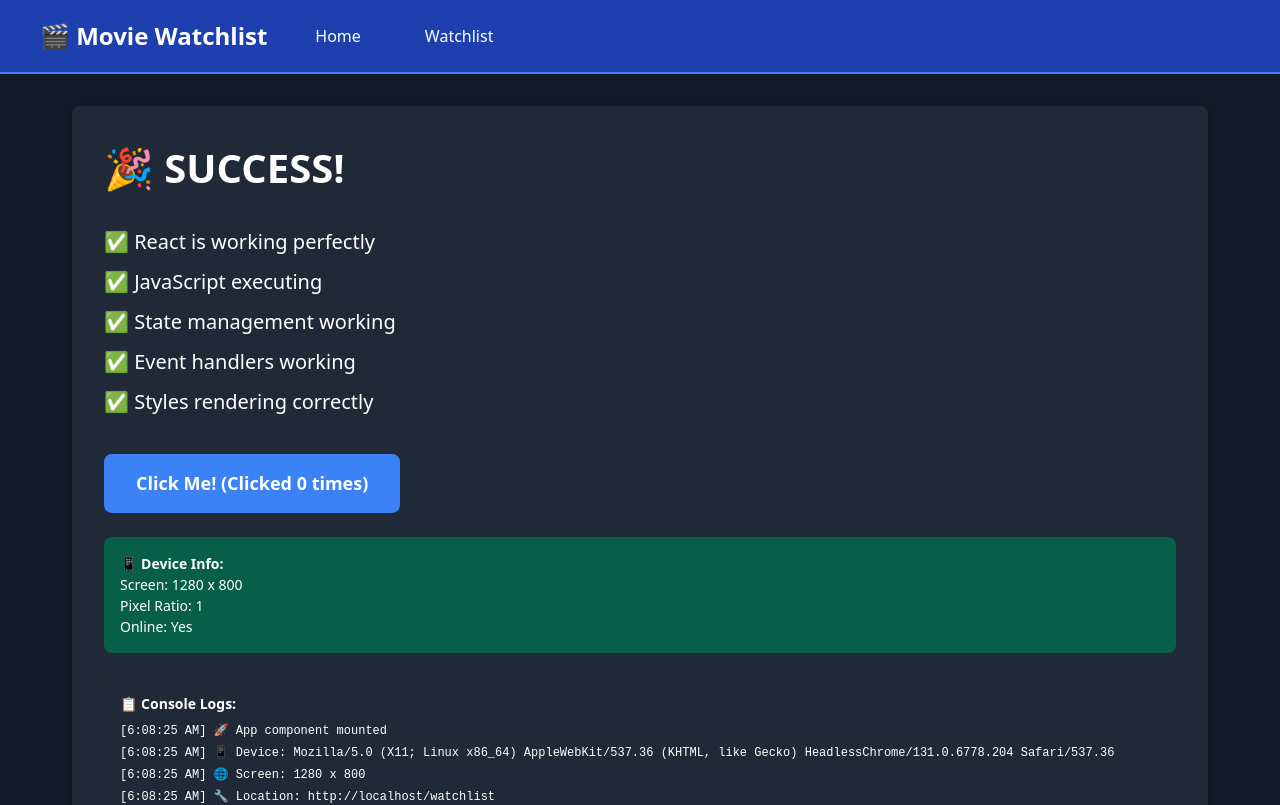
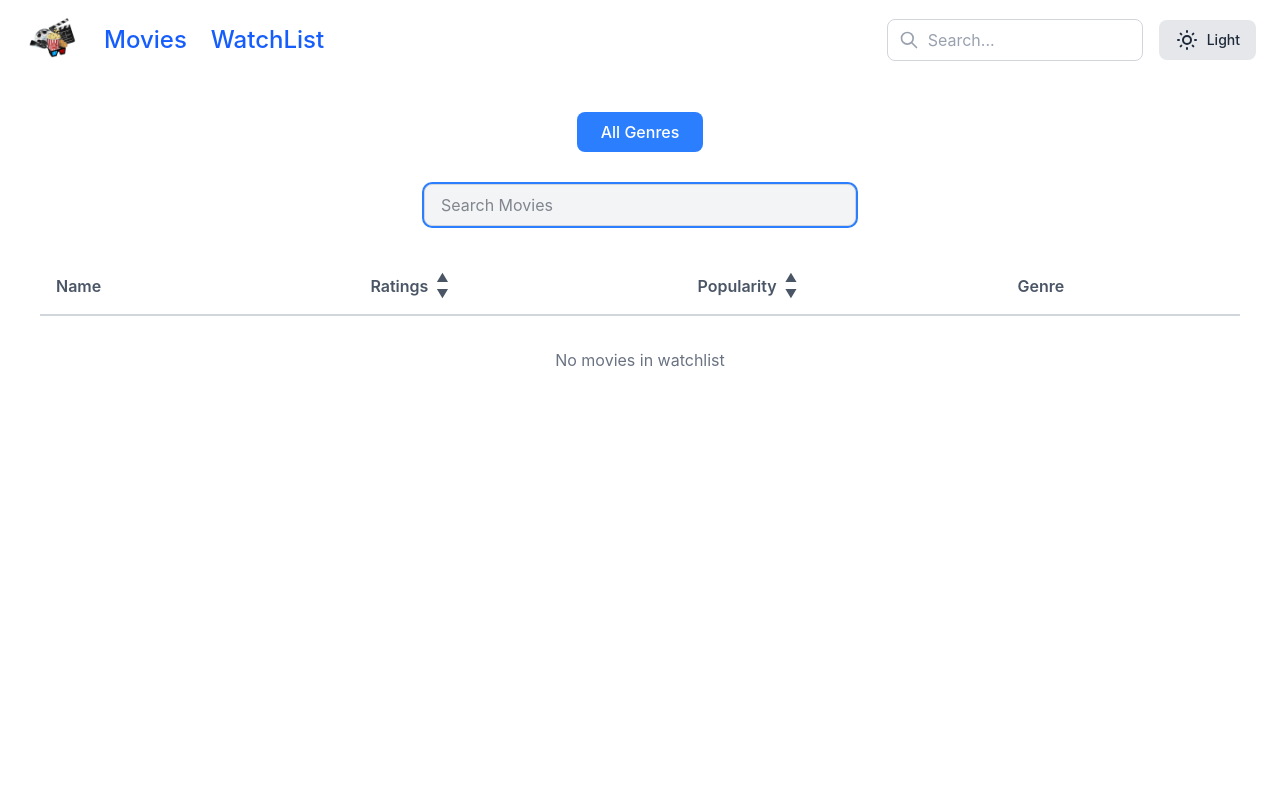
Before and after one commit to Abhinav540/movie-watchlist, a React (Vite) app: page /watchlist in a window 1280 px wide. Shown: the top 805 px of the page. Built offline with nearby package versions, Linux system fonts and the light colour scheme.

Commit message:
fix: restore full app with proper tailwind v4 config

```diff
--- a/src/App.jsx
+++ b/src/App.jsx
@@ -1,215 +1,76 @@
-import { useState, useEffect } from "react";
+import { BrowserRouter, Routes, Route, useLocation } from "react-router-dom";
+import { useEffect, Suspense, lazy } from "react";
+import Navbar from "./components/Navbar.jsx";
+import { WatchlistProvider } from "./context/WatchlistContext.jsx";
+import { ThemeProvider } from "./context/ThemeContext.jsx";
 
-const styles = {
-  container: {
-    minHeight: '100vh',
-    backgroundColor: '#111827',
-    color: '#ffffff',
-    fontFamily: 'system-ui, -apple-system, sans-serif'
-  },
-  navbar: {
-    backgroundColor: '#1e40af',
-    padding: '1rem',
-    borderBottom: '2px solid #3b82f6'
-  },
-  navContent: {
-    maxWidth: '1200px',
-    margin: '0 auto',
-    display: 'flex',
-    alignItems: 'center',
-    gap: '2rem'
-  },
-  logo: {
-    fontSize: '1.5rem',
-    fontWeight: 'bold'
-  },
-  link: {
-    color: '#ffffff',
-    textDecoration: 'none',
-    padding: '0.5rem 1rem',
-    borderRadius: '0.375rem',
-    transition: 'background-color 0.2s'
-  },
-  content: {
-    maxWidth: '1200px',
-    margin: '0 auto',
-    padding: '2rem'
-  },
-  card: {
-    backgroundColor: '#1f2937',
-    borderRadius: '0.5rem',
-    padding: '2rem',
-    boxShadow: '0 4px 6px rgba(0, 0, 0, 0.3)',
-    marginBottom: '2rem'
-  },
-  title: {
-    fontSize: '2.5rem',
-    fontWeight: 'bold',
-    marginBottom: '1.5rem',
-    color: '#ffffff'
-  },
-  success: {
-    fontSize: '1.25rem',
-    lineHeight: '2',
-    marginBottom: '1rem'
-  },
-  button: {
-    backgroundColor: '#3b82f6',
-    color: '#ffffff',
-    padding: '1rem 2rem',
-    borderRadius: '0.5rem',
-    border: 'none',
-    fontSize: '1.125rem',
-    fontWeight: '600',
-    cursor: 'pointer',
-    transition: 'background-color 0.2s',
-    marginTop: '1rem'
-  },
-  infoBox: {
-    backgroundColor: '#065f46',
-    padding: '1rem',
-    borderRadius: '0.5rem',
-    marginTop: '1.5rem',
-    fontSize: '0.875rem'
-  },
-  loadingContainer: {
-    minHeight: '100vh',
-    display: 'flex',
-    flexDirection: 'column',
-    justifyContent: 'center',
-    alignItems: 'center',
-    backgroundColor: '#111827',
-    color: '#ffffff'
-  },
-  spinner: {
-    width: '50px',
-    height: '50px',
-    border: '4px solid #ffffff',
-    borderTopColor: 'transparent',
-    borderRadius: '50%',
-    animation: 'spin 1s linear infinite'
-  }
-};
+// Lazy load heavy components
+const Movies = lazy(() => import("./components/Movies.jsx"));
+const Watchlist = lazy(() => import("./components/Watchlist.jsx"));
+const MovieDetails = lazy(() => import("./components/MovieDetails.jsx"));
+const MovieSlider = lazy(() => import("./components/MovieSlider.jsx"));
 
-function App() {
-  const [mounted, setMounted] = useState(false);
-  const [count, setCount] = useState(0);
-  const [logs, setLogs] = useState([]);
-
-  const addLog = (message) => {
-    const timestamp = new Date().toLocaleTimeString();
-    setLogs(prev => [...prev, `[${timestamp}] ${message}`]);
-    console.log(message);
-  };
+// ScrollToTop component
+function ScrollToTop() {
+  const { pathname } = useLocation();
 
   useEffect(() => {
-    addLog('🚀 App component mounted');
-    addLog(`📱 Device: ${navigator.userAgent}`);
-    addLog(`🌐 Screen: ${window.innerWidth} x ${window.innerHeight}`);
-    addLog(`🔧 Location: ${window.location.href}`);
+    window.scrollTo(0, 0);
+  }, [pathname]);
 
-    // Add CSS animation for spinner
-    const style = document.createElement('style');
-    style.textContent = `
-      @keyframes spin {
-        to { transform: rotate(360deg); }
-      }
-      button:hover {
-        background-color: #2563eb !important;
-      }
-      a:hover {
-        background-color: rgba(255, 255, 255, 0.1) !important;
-      }
-    `;
-    document.head.appendChild(style);
+  return null;
+}
 
-    // Global error handler
-    const errorHandler = (e) => {
-      const msg = `❌ ERROR: ${e.message || e}`;
-      addLog(msg);
-      alert(msg);
-    };
-
-    window.addEventListener('error', errorHandler);
-    window.addEventListener('unhandledrejection', (e) => {
-      errorHandler({ message: 'Promise rejection: ' + e.reason });
-    });
-
-    // Simulate loading
-    const timer = setTimeout(() => {
-      setMounted(true);
-      addLog('✅ App fully loaded');
-    }, 100);
-
-    return () => {
-      clearTimeout(timer);
-      window.removeEventListener('error', errorHandler);
-    };
-  }, []);
-
-  if (!mounted) {
-    return (
-      <div style={styles.loadingContainer}>
-        <div style={styles.spinner}></div>
-        <p style={{ marginTop: '1rem', fontSize: '1.25rem' }}>Loading App...</p>
-      </div>
-    );
-  }
-
+// Loading component
+function LoadingFallback() {
   return (
-    <div style={styles.container}>
-      {/* Navbar */}
-      <nav style={styles.navbar}>
-        <div style={styles.navContent}>
-          <span style={styles.logo}>🎬 Movie Watchlist</span>
-          <a href="/" style={styles.link}>Home</a>
-          <a href="#watchlist" style={styles.link}>Watchlist</a>
-        </div>
-      </nav>
-
-      {/* Content */}
-      <div style={styles.content}>
-        <div style={styles.card}>
-          <h1 style={styles.title}>🎉 SUCCESS!</h1>
-
-          <div style={styles.success}>
-            <p>✅ React is working perfectly</p>
-            <p>✅ JavaScript executing</p>
-            <p>✅ State management working</p>
-            <p>✅ Event handlers working</p>
-            <p>✅ Styles rendering correctly</p>
-          </div>
-
-          <button
-            style={styles.button}
-            onClick={() => {
-              setCount(count + 1);
-              addLog(`🖱️ Button clicked ${count + 1} times`);
-            }}
-          >
-            Click Me! (Clicked {count} times)
-          </button>
-
-          <div style={styles.infoBox}>
-            <p><strong>📱 Device Info:</strong></p>
-            <p>Screen: {window.innerWidth} x {window.innerHeight}</p>
-            <p>Pixel Ratio: {window.devicePixelRatio}</p>
-            <p>Online: {navigator.onLine ? 'Yes' : 'No'}</p>
-          </div>
-
-          {/* Console Logs */}
-          <div style={{...styles.infoBox, backgroundColor: '#1f2937', marginTop: '1.5rem'}}>
-            <p style={{fontWeight: 'bold', marginBottom: '0.5rem'}}>📋 Console Logs:</p>
-            {logs.map((log, i) => (
-              <p key={i} style={{fontSize: '0.75rem', marginBottom: '0.25rem', fontFamily: 'monospace'}}>
-                {log}
-              </p>
-            ))}
-          </div>
-        </div>
+    <div className="flex items-center justify-center min-h-[50vh] bg-gray-50 dark:bg-gray-900">
+      <div className="text-center">
+        <div className="inline-block h-8 w-8 animate-spin rounded-full border-4 border-solid border-blue-600 border-r-transparent"></div>
+        <p className="mt-4 text-gray-600 dark:text-gray-400">Loading...</p>
       </div>
     </div>
   );
 }
 
+// HomePage component
+function HomePage() {
+  return (
+    <div className="w-full">
+      <Suspense fallback={<LoadingFallback />}>
+        <MovieSlider />
+      </Suspense>
+      <Suspense fallback={<LoadingFallback />}>
+        <Movies />
+      </Suspense>
+    </div>
+  );
+}
+
+function App() {
+  useEffect(() => {
+    console.log('✅ App mounted');
+  }, []);
+
+  return (
+    <BrowserRouter>
+      <ThemeProvider>
+        <WatchlistProvider>
+          <div className="min-h-screen bg-gray-50 dark:bg-gray-900 transition-colors duration-200">
+            <Navbar />
+            <ScrollToTop />
+            <Suspense fallback={<LoadingFallback />}>
+              <Routes>
+                <Route path="/" element={<HomePage />} />
+                <Route path="/watchlist" element={<Watchlist />} />
+                <Route path="/movie/:id" element={<MovieDetails />} />
+              </Routes>
+            </Suspense>
+          </div>
+        </WatchlistProvider>
+      </ThemeProvider>
+    </BrowserRouter>
+  );
+}
+
 export default App;
--- a/src/index.css
+++ b/src/index.css
@@ -1,13 +1,45 @@
 @import "tailwindcss";
 
-/* Configure dark mode variant */
-@variant dark (&:where(.dark, .dark *));
+/* Ensure base styles are applied */
+@layer base {
+  * {
+    box-sizing: border-box;
+  }
 
-/* Base styles */
-:root {
-  color-scheme: light;
+  html {
+    -webkit-font-smoothing: antialiased;
+    -moz-osx-font-smoothing: grayscale;
+  }
+
+  body {
+    margin: 0;
+    padding: 0;
+    font-family: -apple-system, BlinkMacSystemFont, 'Segoe UI', 'Roboto', 'Oxygen',
+      'Ubuntu', 'Cantarell', 'Fira Sans', 'Droid Sans', 'Helvetica Neue',
+      sans-serif;
+  }
+
+  #root {
+    min-height: 100vh;
+  }
 }
 
-.dark {
-  color-scheme: dark;
+/* Custom scrollbar */
+@layer utilities {
+  ::-webkit-scrollbar {
+    width: 8px;
+  }
+
+  ::-webkit-scrollbar-track {
+    background: #1f2937;
+  }
+
+  ::-webkit-scrollbar-thumb {
+    background: #4b5563;
+    border-radius: 4px;
+  }
+
+  ::-webkit-scrollbar-thumb:hover {
+    background: #6b7280;
+  }
 }
```
